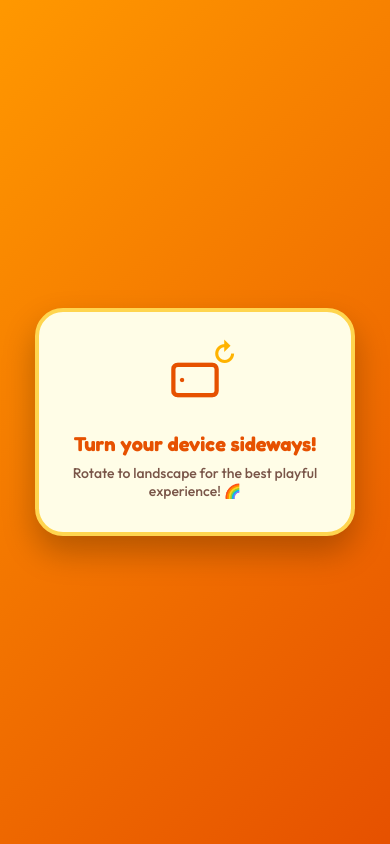
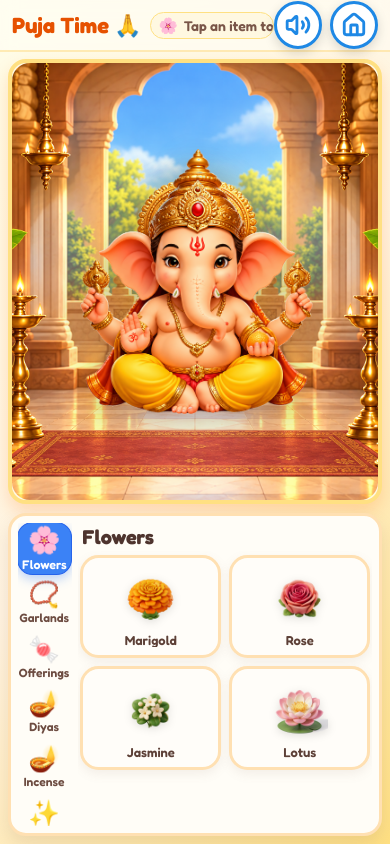
Before and after one commit to akshayvernekar/avani-play-app, a Vue app: page /avani-play-app/puja in a window 390 px wide. Built offline with nearby package versions, Linux system fonts and the light colour scheme.

Commit message:
puja changes

```diff
--- a/src/audio/AudioManager.ts
+++ b/src/audio/AudioManager.ts
@@ -54,6 +54,7 @@ class AudioManager {
     this.isMuted = !this.isMuted;
     if (this.isMuted) {
       this.stopCurrentAudio();
+      this.stopAartiMantra();
     }
     return this.isMuted;
   }
@@ -530,6 +531,66 @@ class AudioManager {
       clearInterval(intervalId);
     };
   }
+
+  private aartiAudio: HTMLAudioElement | null = null;
+
+  /**
+   * Plays the Ganapati Mantra mp3 during Aarti.
+   * Loops while Aarti is in progress. Returns a stop function.
+   */
+  public playAartiMantra(): () => void {
+    this.stopAartiMantra();
+    if (this.isMuted) return () => {};
+
+    const baseUrl = import.meta.env.BASE_URL.replace(/\/$/, '') + '/';
+    const mantraUrl = `${baseUrl}assets/puja/aarti/ganapati_mantra.mp3`;
+
+    try {
+      const audio = new Audio(mantraUrl);
+      audio.loop = true;
+      audio.volume = 0.9;
+      this.aartiAudio = audio;
+
+      audio.play().catch(err => {
+        console.warn('Audio play() interrupted or failed for Ganapati mantra:', err);
+      });
+
+      return () => {
+        this.stopAartiMantra();
+      };
+    } catch (e) {
+      console.warn('Error playing Aarti mantra:', e);
+      return () => {};
+    }
+  }
+
+  /**
+   * Stop Ganapati Mantra audio, optionally fading it out gently
+   */
+  public stopAartiMantra(fade: boolean = false) {
+    if (!this.aartiAudio) return;
+    const audio = this.aartiAudio;
+    this.aartiAudio = null;
+
+    if (fade && audio.volume > 0.05) {
+      const fadeInterval = window.setInterval(() => {
+        if (audio.volume > 0.1) {
+          audio.volume = Math.max(0, audio.volume - 0.15);
+        } else {
+          clearInterval(fadeInterval);
+          try {
+            audio.pause();
+            audio.currentTime = 0;
+          } catch (e) {}
+        }
+      }, 70);
+    } else {
+      try {
+        audio.pause();
+        audio.currentTime = 0;
+      } catch (e) {}
+    }
+  }
 }
 
 export const audioManager = new AudioManager();
--- a/src/components/puja/PujaToolsPanel.vue
+++ b/src/components/puja/PujaToolsPanel.vue
@@ -246,4 +246,30 @@ defineExpose({
   grid-template-columns: repeat(2, 1fr);
   gap: clamp(8px, 1.4vh, 12px);
 }
+
+@media (orientation: portrait) {
+  .puja-tools-panel {
+    padding: clamp(4px, 0.8vh, 8px);
+    gap: clamp(6px, 1.2vw, 10px);
+  }
+
+  .category-tabs-column {
+    width: clamp(52px, 14vw, 68px);
+    gap: 4px;
+  }
+
+  .cat-vertical-tab {
+    padding: 4px 2px;
+    min-height: clamp(42px, 6vh, 52px);
+  }
+
+  .items-header {
+    padding: 2px 4px;
+  }
+
+  .items-grid {
+    grid-template-columns: repeat(2, 1fr);
+    gap: clamp(4px, 1vh, 8px);
+  }
+}
 </style>
--- a/src/data/games.ts
+++ b/src/data/games.ts
@@ -21,7 +21,7 @@ export const games: GameCategory[] = [
     title: "Puja Time 🙏",
     subtitle: "Decorate Ganesha!",
     iconName: "Sparkles",
-    customIcon: `${baseUrl}assets/vaahana/ganesha.png`,
+    customIcon: `${baseUrl}assets/puja/aarti/aarti_large.png`,
     bgColor: "#FFF8E1",
     borderColor: "#FFB300",
     textColor: "#E65100",
--- a/src/views/PujaGameView.vue
+++ b/src/views/PujaGameView.vue
@@ -42,7 +42,7 @@
     <!-- Main Game Split Layout: Left Scene (~66%), Right Tools Panel (~34%) -->
     <main class="game-stage-landscape">
       <!-- Left Scene Area -->
-      <section class="left-panel">
+      <section class="left-panel" :class="{ 'is-dragging-active': !!draggingItemId }">
         <PujaScene
           ref="sceneRef"
           :deity="deityConfig"
@@ -147,6 +147,7 @@ let spawnOffsetIndex = 0;
 // Aarti State
 const isAartiActive = ref(false);
 const activeAartiItem = ref<PujaItem | null>(null);
+let stopAartiMantra: (() => void) | null = null;
 let stopAartiBells: (() => void) | null = null;
 
 const bgStyle = computed(() => ({
@@ -409,14 +410,15 @@ function startAarti(item: PujaItem) {
   feedbackText.value = 'Turn the Aarti plate around Ganesha! ✨';
   feedbackIcon.value = '🌟';
 
-  cleanupAartiAudio();
-  stopAartiBells = audioManager.playAartiBells();
+  cleanupAartiAudio(false);
+  audioManager.playBell();
+  stopAartiMantra = audioManager.playAartiMantra();
 }
 
 function onAartiProgress(_progress: number) {}
 
 function onAartiComplete() {
-  cleanupAartiAudio();
+  cleanupAartiAudio(true);
   isAartiActive.value = false;
   activeAartiItem.value = null;
 
@@ -428,11 +430,16 @@ function onAartiComplete() {
   }, 900);
 }
 
-function cleanupAartiAudio() {
+function cleanupAartiAudio(fade: boolean = false) {
+  if (stopAartiMantra) {
+    stopAartiMantra();
+    stopAartiMantra = null;
+  }
   if (stopAartiBells) {
     stopAartiBells();
     stopAartiBells = null;
   }
+  audioManager.stopAartiMantra(fade);
 }
 
 function resetScene() {
@@ -573,6 +580,11 @@ onBeforeUnmount(() => {
   position: relative;
   height: 100%;
   min-height: 0;
+  transition: z-index 0s;
+}
+
+.left-panel.is-dragging-active {
+  z-index: 25;
 }
 
 .right-panel {
@@ -611,22 +623,32 @@ onBeforeUnmount(() => {
   line-height: 1;
 }
 
-/* Portrait Guard Overlay */
+/* Responsive Portrait Layout */
+@media (orientation: portrait) {
+  .game-stage-landscape {
+    grid-template-columns: 1fr;
+    grid-template-rows: 58fr 42fr;
+    gap: clamp(6px, 1vh, 10px);
+    padding: clamp(4px, 0.8vh, 8px) clamp(8px, 2vw, 14px) clamp(6px, 1vh, 10px);
+  }
+
+  .left-panel {
+    height: 100%;
+    min-height: 0;
+  }
+
+  .right-panel {
+    height: 100%;
+    min-height: 0;
+  }
+
+  .portrait-guard-overlay {
+    display: none !important;
+  }
+}
+
 .portrait-guard-overlay {
   display: none;
-  position: fixed;
-  inset: 0;
-  z-index: 999999;
-  background: linear-gradient(135deg, #FF9800 0%, #E65100 100%);
-  align-items: center;
-  justify-content: center;
-  padding: 24px;
-}
-
-@media (orientation: portrait) {
-  .portrait-guard-overlay {
-    display: flex;
-  }
 }
 
 .rotate-phone-card {
```
Also changed, not shown: 1 other file (tests, documents, lock files or other folders).
